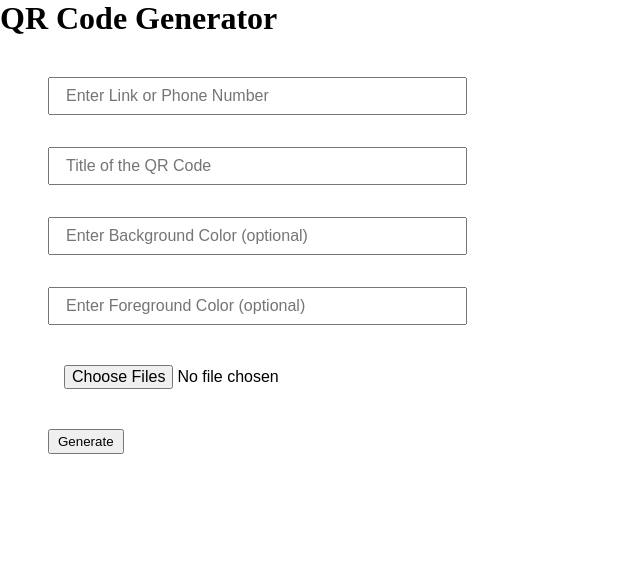
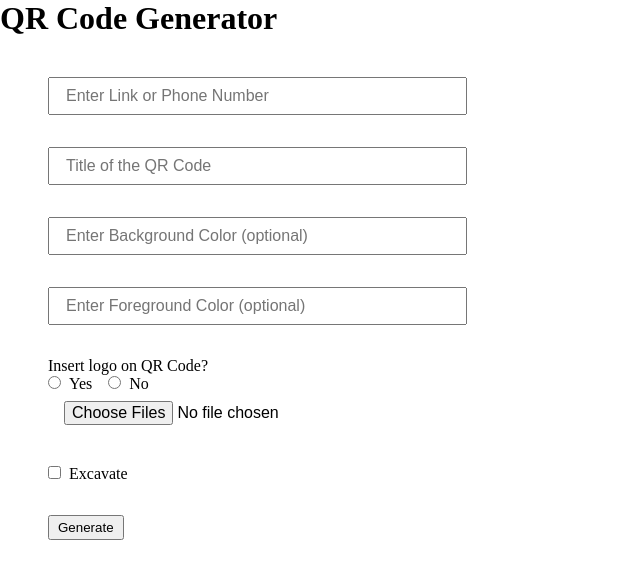
Before and after one commit to Dopetwist/React-QR-Code-generator, a React (Vite) app: page / in a window 1280 px wide. Shown: the top 578 px of the page, without its empty margins (0-640 px from the left). Built offline with nearby package versions, Linux system fonts and the light colour scheme.

Commit message:
Add excavate checkbox and radio buttons option

```diff
--- a/src/components/QrCode.jsx
+++ b/src/components/QrCode.jsx
@@ -9,6 +9,7 @@ function QrCode() {
     const [ bgValue, setBgValue ] = useState("");
     const [ fgValue, setFgValue ] = useState("");
     const [ images, setImages ] = useState([]);
+    const [ checkExcavate, setExcavate ] = useState(false);
 
 
     const handleFile = (e) => {
@@ -94,9 +95,24 @@ function QrCode() {
                     placeholder="Enter Foreground Color (optional)"
                     />
 
+                    <section className="logo">
+                        <p> Insert logo on QR Code? </p>
+
+                        <input type="radio" id="yes" name="logo" value="yes" />
+                        <label htmlFor="yes">Yes</label>
+
+                        <input type="radio" id="no" name="logo" value="no" />
+                        <label htmlFor="no">No</label>
+                    </section>
+
                     <ImgFile
                     func={handleFile}
-                     />
+                    />
+
+                    <section className="checkbox">
+                        <input type="checkbox" id="excavate" name="images" value="excavate" />
+                        <label htmlFor="excavate">Excavate</label>
+                    </section>
 
 
                     <button className="btn"
--- a/src/index.css
+++ b/src/index.css
@@ -24,6 +24,24 @@
     padding: 0.5rem 1rem;
 }
 
+.container input#excavate,
+.container input#yes,
+.container input#no {
+    width: max-content;
+    font-size: 1rem;
+    margin-right: 0.5rem;
+    margin-bottom: 0;
+    padding: 0;
+}
+
+.container input#no {
+    margin-left: 1rem;
+}
+
+section.checkbox {
+    margin-bottom: 2rem;
+}
+
 .btn {
     width: max-content;
     padding: 0.2rem 0.5rem;
```
